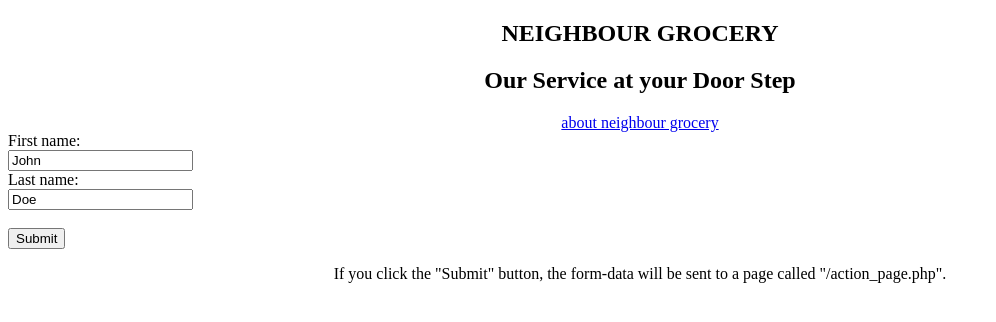
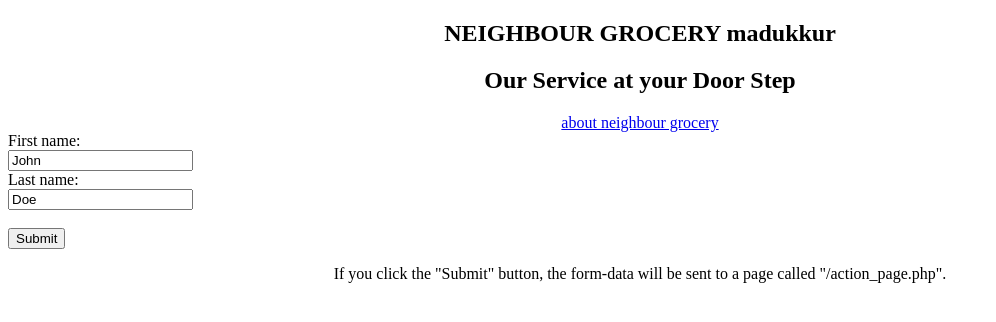
Before and after one commit to eshackmkr/evisionsoft, a plain HTML site: page index.html in a window 1280 px wide. Shown: the whole page, without its empty margins (0-996 px from the left). Drawn offline with Linux system fonts and the light colour scheme.

Commit message:
Update index.html

```diff
--- a/index.html
+++ b/index.html
@@ -6,7 +6,7 @@
 </title>
 </head>
 <body>
-	<h2>NEIGHBOUR GROCERY</h2>
+	<h2>NEIGHBOUR GROCERY madukkur</h2>
 	<h2>Our Service at your Door Step</h2>
 	<div>
 		<a href="/about/neighbour_grocery.htm">about neighbour grocery</a>
```
